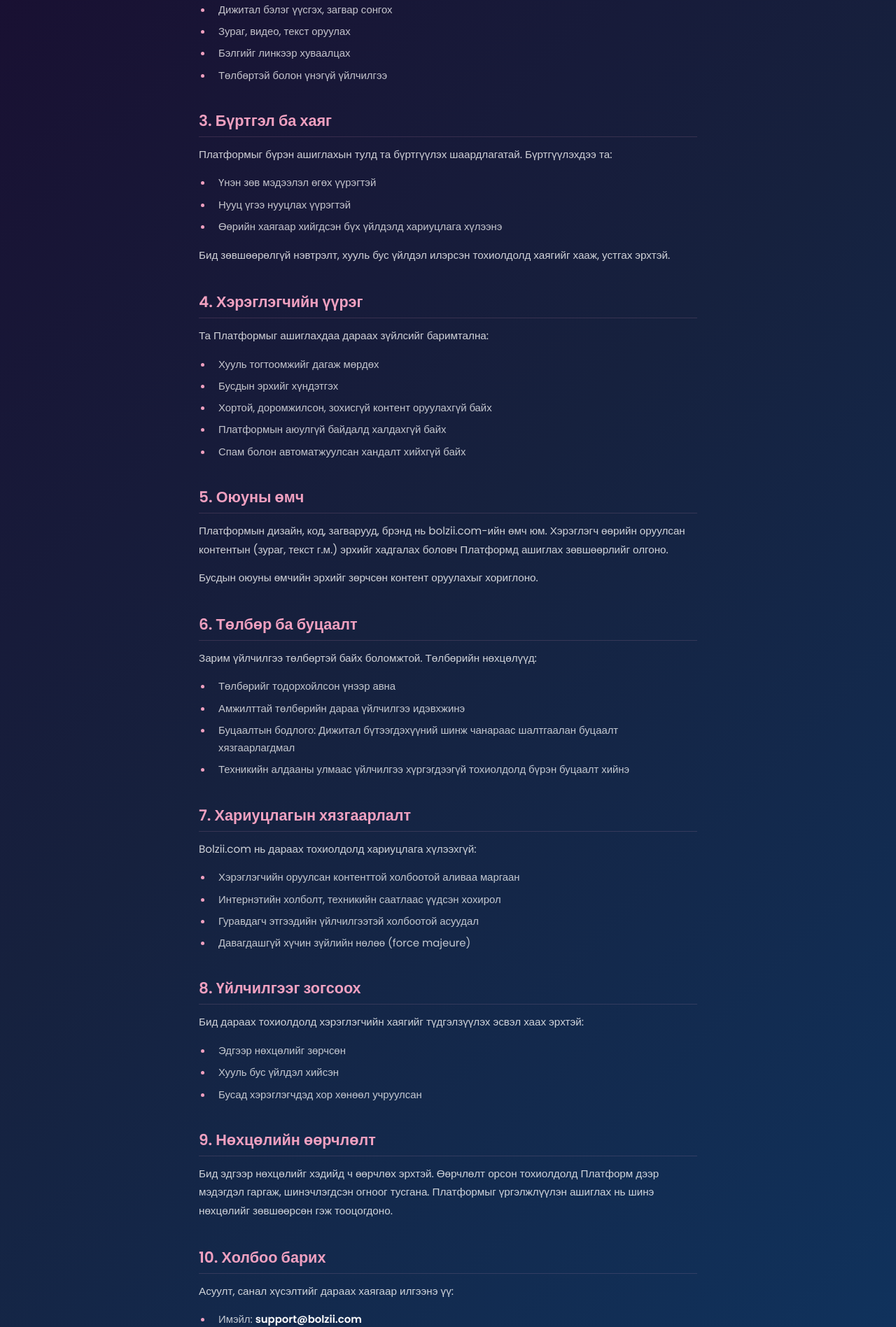
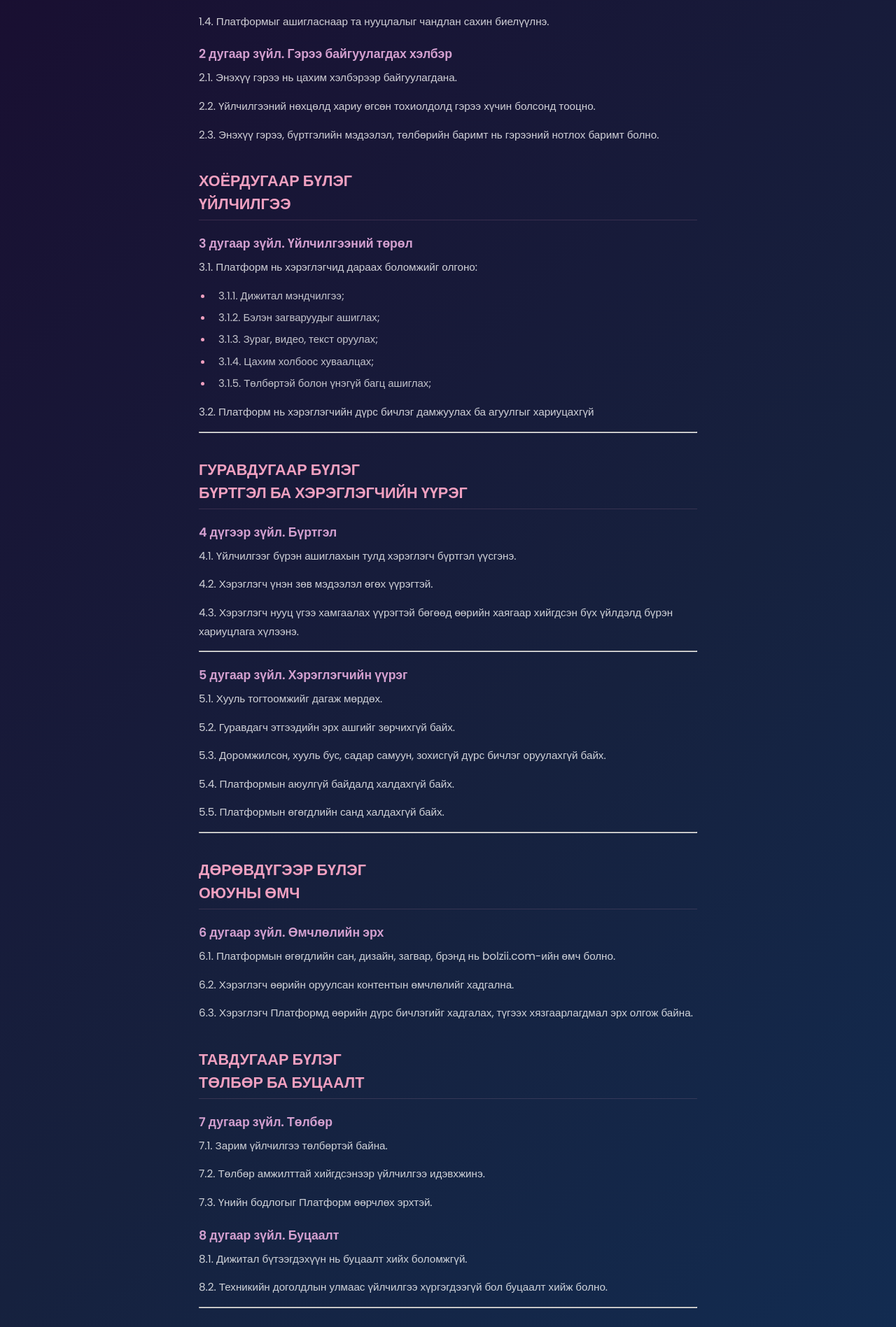
Before and after one commit to Zenithi77/mendchilgee, a React (Vite) app in the folder valentine-app/: page /terms in a window 1280 px wide. Shown: the part 531-2428 px from the top of the page at 70% size. Built offline with nearby package versions, Linux system fonts and the light colour scheme; no server answers.

Commit message:
Updated TERMS_CONTENT

```diff
--- a/valentine-app/src/legal/terms.js
+++ b/valentine-app/src/legal/terms.js
@@ -1,85 +1,105 @@
 // Terms of Service — bolzii.com
-// Version: v1
-// Last updated: 2026-02-12
+// Version: v2
+// Last updated: 2026-02-28
 // DO NOT modify wording without legal review.
 
-export const TERMS_VERSION = "v1";
-export const TERMS_LAST_UPDATED = "2026-02-12";
+export const TERMS_VERSION = "v2";
+export const TERMS_LAST_UPDATED = "2026-02-28";
 
 export const TERMS_CONTENT = `
-<h1>Үйлчилгээний нөхцөл</h1>
-<p><strong>Сүүлд шинэчлэгдсэн:</strong> 2026 оны 2-р сарын 12</p>
+<h1>ҮЙЛЧИЛГЭЭНИЙ НӨХЦӨЛ</h1>
+<p><strong>Сүүлд шинэчлэгдсэн:</strong> 2026 оны 2-р сарын 28</p>
+<hr/>
 
-<h2>1. Ерөнхий зүйл</h2>
-<p>Энэхүү Үйлчилгээний нөхцөл нь <strong>bolzii.com</strong> вэбсайт болон түүний бүх үйлчилгээг (цаашид "Платформ" гэх) ашиглахтай холбоотой нөхцөлүүдийг тодорхойлно. Платформыг ашигласнаар та эдгээр нөхцөлийг бүрэн хүлээн зөвшөөрч байгаа болно.</p>
-<p>Хэрэв та эдгээр нөхцөлийг зөвшөөрөхгүй бол Платформыг ашиглахаа зогсооно уу.</p>
+<h2>НЭГДҮГЭЭР БҮЛЭГ<br/>НИЙТЛЭГ ҮНДЭСЛЭЛ</h2>
 
-<h2>2. Үйлчилгээний тодорхойлолт</h2>
-<p>Bolzii.com нь хэрэглэгчдэд дижитал бэлэг (Valentine бэлэг) үүсгэх, засварлах, хуваалцах боломж олгодог платформ юм. Үйлчилгээнд дараах зүйлс багтана:</p>
+<h3>1 дүгээр зүйл. Гэрээний зорилго</h3>
+<p>1.1. Энэхүү Үйлчилгээний нөхцөл нь bolzii.com вебсайт болон түүнтэй холбоотой бүх үйлчилгээ (цаашид "Платформ" гэх)-г ашиглахтай холбоотой эрх зүйн харилцааг зохицуулна.</p>
+<p>1.2. Энэхүү гэрээ нь Монгол Улсын Иргэний хуулийн 15 дугаар бүлэгт заасан гэрээний ерөнхий зохицуулалтын дагуу байгуулагдана.</p>
+<p>1.3. Платформыг ашигласан, бүртгүүлсэн, төлбөр хийсэн, үйлчилгээ авсан аливаа үйлдэл нь энэхүү гэрээг бүрэн хүлээн зөвшөөрсөнд тооцогдоно.</p>
+<p>1.4. Платформыг ашигласнаар та нууцлалыг чандлан сахин биелүүлнэ.</p>
+
+<h3>2 дугаар зүйл. Гэрээ байгуулагдах хэлбэр</h3>
+<p>2.1. Энэхүү гэрээ нь цахим хэлбэрээр байгуулагдана.</p>
+<p>2.2. Үйлчилгээний нөхцөлд хариу өгсөн тохиолдолд гэрээ хүчин болсонд тооцно.</p>
+<p>2.3. Энэхүү гэрээ, бүртгэлийн мэдээлэл, төлбөрийн баримт нь гэрээний нотлох баримт болно.</p>
+
+<h2>ХОЁРДУГААР БҮЛЭГ<br/>ҮЙЛЧИЛГЭЭ</h2>
+
+<h3>3 дугаар зүйл. Үйлчилгээний төрөл</h3>
+<p>3.1. Платформ нь хэрэглэгчид дараах боломжийг олгоно:</p>
 <ul>
-  <li>Дижитал бэлэг үүсгэх, загвар сонгох</li>
-  <li>Зураг, видео, текст оруулах</li>
-  <li>Бэлгийг линкээр хуваалцах</li>
-  <li>Төлбөртэй болон үнэгүй үйлчилгээ</li>
+  <li>3.1.1. Дижитал мэндчилгээ;</li>
+  <li>3.1.2. Бэлэн загваруудыг ашиглах;</li>
+  <li>3.1.3. Зураг, видео, текст оруулах;</li>
+  <li>3.1.4. Цахим холбоос хуваалцах;</li>
+  <li>3.1.5. Төлбөртэй болон үнэгүй багц ашиглах;</li>
+</ul>
+<p>3.2. Платформ нь хэрэглэгчийн дүрс бичлэг дамжуулах ба агуулгыг хариуцахгүй</p>
+<hr/>
+
+<h2>ГУРАВДУГААР БҮЛЭГ<br/>БҮРТГЭЛ БА ХЭРЭГЛЭГЧИЙН ҮҮРЭГ</h2>
+
+<h3>4 дүгээр зүйл. Бүртгэл</h3>
+<p>4.1. Үйлчилгээг бүрэн ашиглахын тулд хэрэглэгч бүртгэл үүсгэнэ.</p>
+<p>4.2. Хэрэглэгч үнэн зөв мэдээлэл өгөх үүрэгтэй.</p>
+<p>4.3. Хэрэглэгч нууц үгээ хамгаалах үүрэгтэй бөгөөд өөрийн хаягаар хийгдсэн бүх үйлдэлд бүрэн хариуцлага хүлээнэ.</p>
+<hr/>
+
+<h3>5 дугаар зүйл. Хэрэглэгчийн үүрэг</h3>
+<p>5.1. Хууль тогтоомжийг дагаж мөрдөх.</p>
+<p>5.2. Гуравдагч этгээдийн эрх ашгийг зөрчихгүй байх.</p>
+<p>5.3. Доромжилсон, хууль бус, садар самуун, зохисгүй дүрс бичлэг оруулахгүй байх.</p>
+<p>5.4. Платформын аюулгүй байдалд халдахгүй байх.</p>
+<p>5.5. Платформын өгөгдлийн санд халдахгүй байх.</p>
+<hr/>
+
+<h2>ДӨРӨВДҮГЭЭР БҮЛЭГ<br/>ОЮУНЫ ӨМЧ</h2>
+
+<h3>6 дугаар зүйл. Өмчлөлийн эрх</h3>
+<p>6.1. Платформын өгөгдлийн сан, дизайн, загвар, брэнд нь bolzii.com-ийн өмч болно.</p>
+<p>6.2. Хэрэглэгч өөрийн оруулсан контентын өмчлөлийг хадгална.</p>
+<p>6.3. Хэрэглэгч Платформд өөрийн дүрс бичлэгийг хадгалах, түгээх хязгаарлагдмал эрх олгож байна.</p>
+
+<h2>ТАВДУГААР БҮЛЭГ<br/>ТӨЛБӨР БА БУЦААЛТ</h2>
+
+<h3>7 дугаар зүйл. Төлбөр</h3>
+<p>7.1. Зарим үйлчилгээ төлбөртэй байна.</p>
+<p>7.2. Төлбөр амжилттай хийгдсэнээр үйлчилгээ идэвхжинэ.</p>
+<p>7.3. Үнийн бодлогыг Платформ өөрчлөх эрхтэй.</p>
+
+<h3>8 дугаар зүйл. Буцаалт</h3>
+<p>8.1. Дижитал бүтээгдэхүүн нь буцаалт хийх боломжгүй.</p>
+<p>8.2. Техникийн доголдлын улмаас үйлчилгээ хүргэгдээгүй бол буцаалт хийж болно.</p>
+<hr/>
+
+<h2>ЗУРГААДУГААР БҮЛЭГ<br/>ХАРИУЦЛАГА</h2>
+
+<h3>9 дүгээр зүйл. Хариуцлагын хязгаарлалт</h3>
+<p>9.1. Платформ нь дараах хохиролд хариуцлага хүлээхгүй:</p>
+<ul>
+  <li>9.1.1. Алдагдсан ашиг;</li>
+  <li>9.1.2. Шууд бус хохирол;</li>
+  <li>9.1.3. Гуравдагч этгээдийн үйлдэл.</li>
 </ul>
 
-<h2>3. Бүртгэл ба хаяг</h2>
-<p>Платформыг бүрэн ашиглахын тулд та бүртгүүлэх шаардлагатай. Бүртгүүлэхдээ та:</p>
+<h2>ДОЛДУГААР БҮЛЭГ<br/>ҮЙЛЧИЛГЭЭГ ЗОГСООХ</h2>
+
+<h3>10 дүгээр зүйл. Хаяг түдгэлзүүлэх</h3>
+<p>10.1. Дараах тохиолдолд хэрэглэгчийн хаягийг хаах, түдгэлзүүлэх эрхтэй:</p>
 <ul>
-  <li>Үнэн зөв мэдээлэл өгөх үүрэгтэй</li>
-  <li>Нууц үгээ нууцлах үүрэгтэй</li>
-  <li>Өөрийн хаягаар хийгдсэн бүх үйлдэлд хариуцлага хүлээнэ</li>
+  <li>10.1.1. Гэрээ зөрчсөн;</li>
+  <li>10.1.2. Хууль бус үйлдэл хийсэн;</li>
+  <li>10.1.3. Бусдад хохирол учруулсан.</li>
 </ul>
-<p>Бид зөвшөөрөлгүй нэвтрэлт, хууль бус үйлдэл илэрсэн тохиолдолд хаягийг хааж, устгах эрхтэй.</p>
+<p>10.2. Энэ тохиолдолд хэрэглэгч хохирол нэхэмжлэх эрхгүй.</p>
 
-<h2>4. Хэрэглэгчийн үүрэг</h2>
-<p>Та Платформыг ашиглахдаа дараах зүйлсийг баримтална:</p>
-<ul>
-  <li>Хууль тогтоомжийг дагаж мөрдөх</li>
-  <li>Бусдын эрхийг хүндэтгэх</li>
-  <li>Хортой, доромжилсон, зохисгүй контент оруулахгүй байх</li>
-  <li>Платформын аюулгүй байдалд халдахгүй байх</li>
-  <li>Спам болон автоматжуулсан хандалт хийхгүй байх</li>
-</ul>
+<h2>НАЙМДУГААР БҮЛЭГ<br/>БУСАД</h2>
 
-<h2>5. Оюуны өмч</h2>
-<p>Платформын дизайн, код, загварууд, брэнд нь bolzii.com-ийн өмч юм. Хэрэглэгч өөрийн оруулсан контентын (зураг, текст г.м.) эрхийг хадгалах боловч Платформд ашиглах зөвшөөрлийг олгоно.</p>
-<p>Бусдын оюуны өмчийн эрхийг зөрчсөн контент оруулахыг хориглоно.</p>
+<h3>11 дүгээр зүйл. Нөхцөлийн өөрчлөлт</h3>
+<p>11.1. Платформ нь гэрээг өөрчлөх эрхтэй.</p>
+<p>11.2. Шинэчилсэн огноо Платформ дээр нийтлэгдсэнээс хүчин төгөлдөр болно.</p>
 
-<h2>6. Төлбөр ба буцаалт</h2>
-<p>Зарим үйлчилгээ төлбөртэй байх боломжтой. Төлбөрийн нөхцөлүүд:</p>
-<ul>
-  <li>Төлбөрийг тодорхойлсон үнээр авна</li>
-  <li>Амжилттай төлбөрийн дараа үйлчилгээ идэвхжинэ</li>
-  <li>Буцаалтын бодлого: Дижитал бүтээгдэхүүний шинж чанараас шалтгаалан буцаалт хязгаарлагдмал</li>
-  <li>Техникийн алдааны улмаас үйлчилгээ хүргэгдээгүй тохиолдолд бүрэн буцаалт хийнэ</li>
-</ul>
-
-<h2>7. Хариуцлагын хязгаарлалт</h2>
-<p>Bolzii.com нь дараах тохиолдолд хариуцлага хүлээхгүй:</p>
-<ul>
-  <li>Хэрэглэгчийн оруулсан контенттой холбоотой аливаа маргаан</li>
-  <li>Интернэтийн холболт, техникийн саатлаас үүдсэн хохирол</li>
-  <li>Гуравдагч этгээдийн үйлчилгээтэй холбоотой асуудал</li>
-  <li>Давагдашгүй хүчин зүйлийн нөлөө (force majeure)</li>
-</ul>
-
-<h2>8. Үйлчилгээг зогсоох</h2>
-<p>Бид дараах тохиолдолд хэрэглэгчийн хаягийг түдгэлзүүлэх эсвэл хаах эрхтэй:</p>
-<ul>
-  <li>Эдгээр нөхцөлийг зөрчсөн</li>
-  <li>Хууль бус үйлдэл хийсэн</li>
-  <li>Бусад хэрэглэгчдэд хор хөнөөл учруулсан</li>
-</ul>
-
-<h2>9. Нөхцөлийн өөрчлөлт</h2>
-<p>Бид эдгээр нөхцөлийг хэдийд ч өөрчлөх эрхтэй. Өөрчлөлт орсон тохиолдолд Платформ дээр мэдэгдэл гаргаж, шинэчлэгдсэн огноог тусгана. Платформыг үргэлжлүүлэн ашиглах нь шинэ нөхцөлийг зөвшөөрсөн гэж тооцогдоно.</p>
-
-<h2>10. Холбоо барих</h2>
-<p>Асуулт, санал хүсэлтийг дараах хаягаар илгээнэ үү:</p>
-<ul>
-  <li>Имэйл: <strong>support@bolzii.com</strong></li>
-</ul>
-
-<p><em>Энэхүү нөхцөлийг Монгол Улсын хууль тогтоомжийн хүрээнд тайлбарлана.</em></p>
+<h3>12 дугаар зүйл. Салангид хүчин төгөлдөр байдал</h3>
+<p>12.1. Аль нэг заалт хүчингүй болсон ч бусад заалт хүчин төгөлдөр хэвээр байна.</p>
 `;
```
